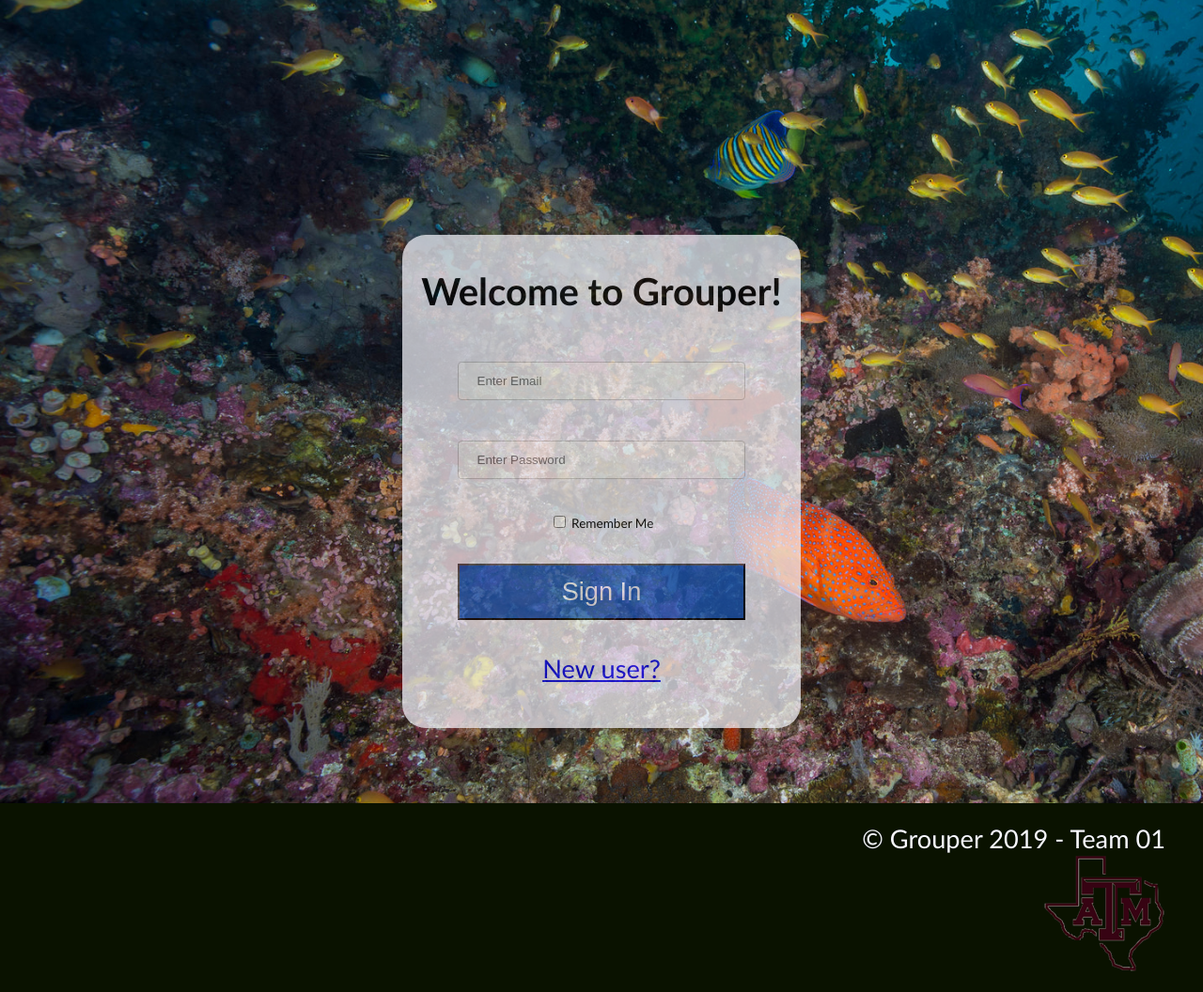
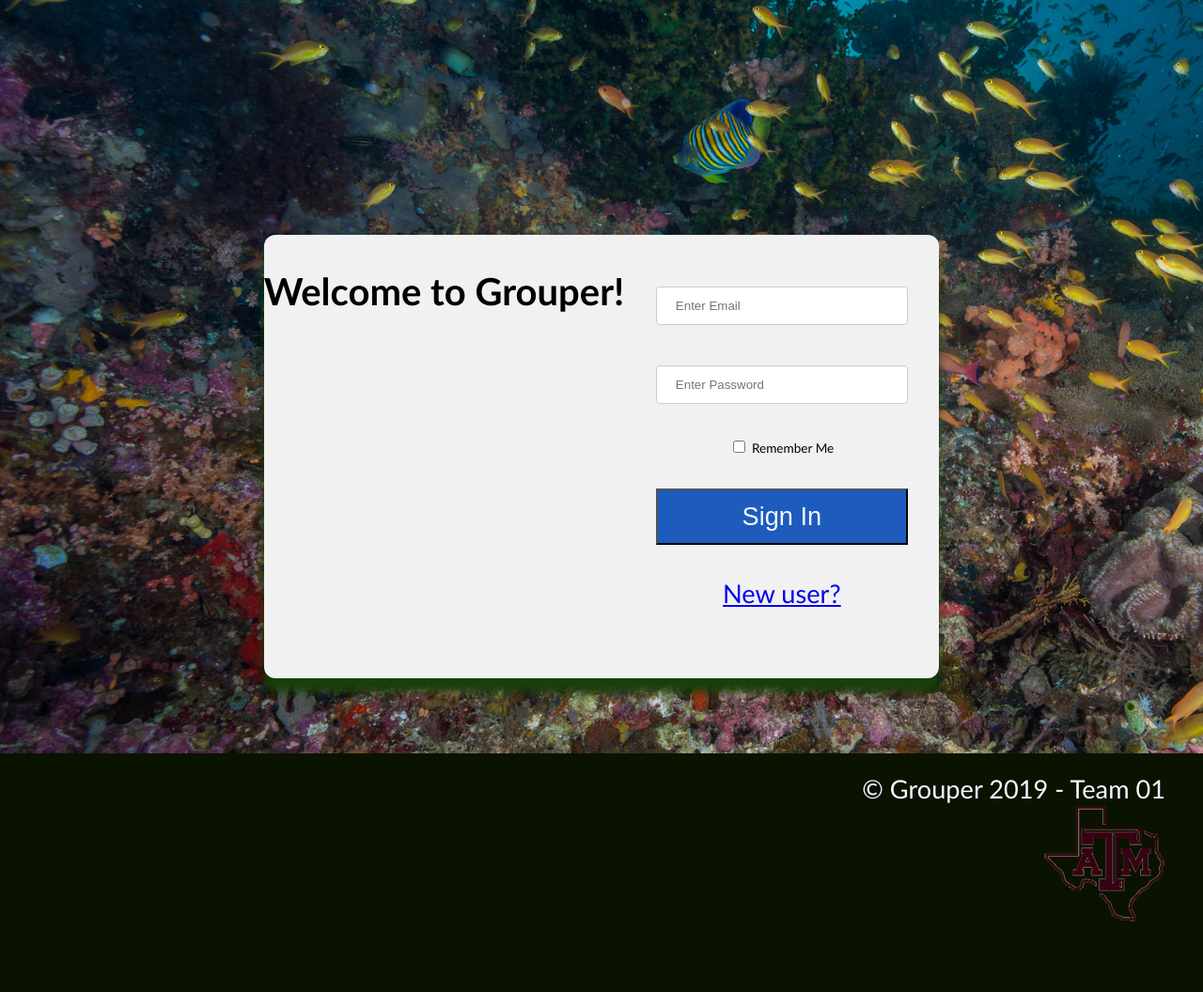
Before and after one commit to bribowen/grouper, a Flask app: page /login in a window 1280 px wide. Shown: the part 162-1218 px from the top of the page at 94% size. After the commit the page ends 1143 px from the top, so only its background shows below. Run offline with Flask 2, Linux system fonts and the light colour scheme; some libraries are stand-ins or nearby versions.

Commit message:
CSS stuf

```diff
--- a/app/static/css/base.css
+++ b/app/static/css/base.css
@@ -89,31 +90,36 @@ body {
   justify-content:center;
   align-content: center;
   align-items:center;
-  opacity: 0.7;
+  opacity: 1;
 }
 /* Create two unequal columns that sits next to each other */
 /* Sidebar/left column */
 .side {
-  flex: 30%;
+  flex: 20%;
   background-color: #f1f1f1;
-  padding: 20px;
-  border-radius: 25px;
+  padding: 20px 0;
+  margin-right: 10px;
+  border-radius: 12px;
   align-items:flex-start;
   justify-content:center;
   align-content: center;
+  box-shadow: 0 15px 10px #18400B;
 }
 
 /* Main column */
 .main {
-  flex: 70%;
+  flex: 75%;
   justify-content: center;
-  background-color: #F8F8FF;
-  padding: 20px;
-  border-radius: 25px;
+  background-color: #f1f1f1;
+  padding: 20px 0;
+  border-radius: 12px;
   text-align:center;
   justify-content:center;
   align-content: center;
   align-items:flex-start;
+  display: flex;
+  flex-wrap: wrap;
+  box-shadow: 0 15px 10px #18400B;
 }
 /*input fields*/
 .input {
```
Also changed, not shown: other parts of app/static/css/base.css (+38 -7 lines), app/templates/_post.html (+6 -3 lines), app/templates/index.html (+17 -9 lines), app/static/images/banner1.jpg (renamed from app/static/images/coffee.jpg), app/static/images/banner10.jpg (renamed from app/static/images/telecom.jpg), app/static/images/banner11.jpg (renamed from app/static/images/work.jpg), app/static/images/banner12.jpg (renamed from app/static/images/blubby.JPG), app/static/images/banner2.jpg (renamed from app/static/images/collab.jpg), app/static/images/banner3.jpg (renamed from app/static/images/color.jpg), app/static/images/banner4.jpg (renamed from app/static/images/download.png), app/static/images/banner5.jpg (renamed from app/static/images/fun.png), app/static/images/banner6.jpg (renamed from app/static/images/image.jpg), app/static/images/banner7.jpg (renamed from app/static/images/page.jpg), app/static/images/banner8.jpg (renamed from app/static/images/social.jpg), 1 more files.
